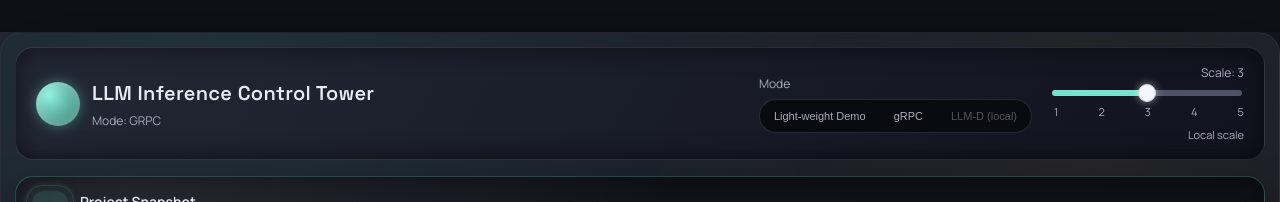
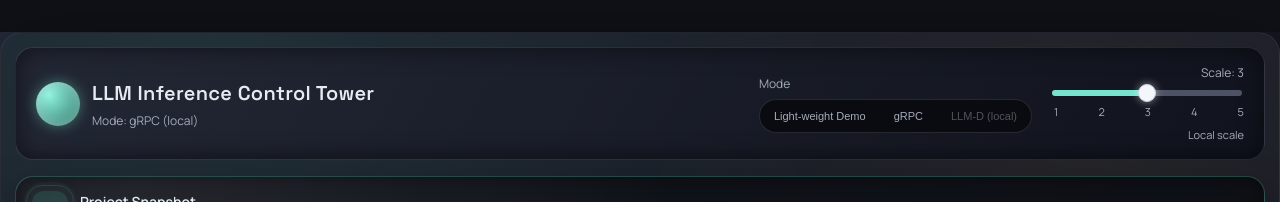
Before and after one commit to Subramanyam6/vLLM_llm-d_InferenceControlTower, a React app in the folder frontend/: page / in a window 1280 px wide. Shown: the top 202 px of the page. Built offline with nearby package versions, Linux system fonts and the light colour scheme; no server answers; the HTML template or start-up script is replaced by a standard one.

Commit message:
Normalize mode labels to llm-d and gRPC local

```diff
--- a/frontend/src/App.jsx
+++ b/frontend/src/App.jsx
@@ -230,7 +230,7 @@ function App() {
       })
       if (data.mode) {
         const nextMode =
-          data.mode === 'LLM-D (local)' ? 'LLMD' : data.mode === 'GRPC' ? 'GRPC' : 'SIM'
+          data.mode === 'llm-d (local)' ? 'LLMD' : data.mode === 'gRPC (local)' ? 'GRPC' : 'SIM'
         if (disableGrpc && nextMode === 'GRPC') {
           setMode('SIM')
         } else if (!enableLlmd && nextMode === 'LLMD') {
@@ -279,7 +279,7 @@ function App() {
   }
 
   const modeLabel =
-    mode === 'SIM' ? 'Light-weight Demo' : mode === 'LLMD' ? 'LLM-D (local)' : 'GRPC'
+    mode === 'SIM' ? 'Light-weight Demo' : mode === 'LLMD' ? 'llm-d (local)' : 'gRPC (local)'
   const scaleLabel =
     scaleStatus === 'error'
       ? `Scale failed${scaleError ? `: ${scaleError}` : ''}`
```
Also changed, not shown: 1 other file (tests, documents, lock files or other folders).
